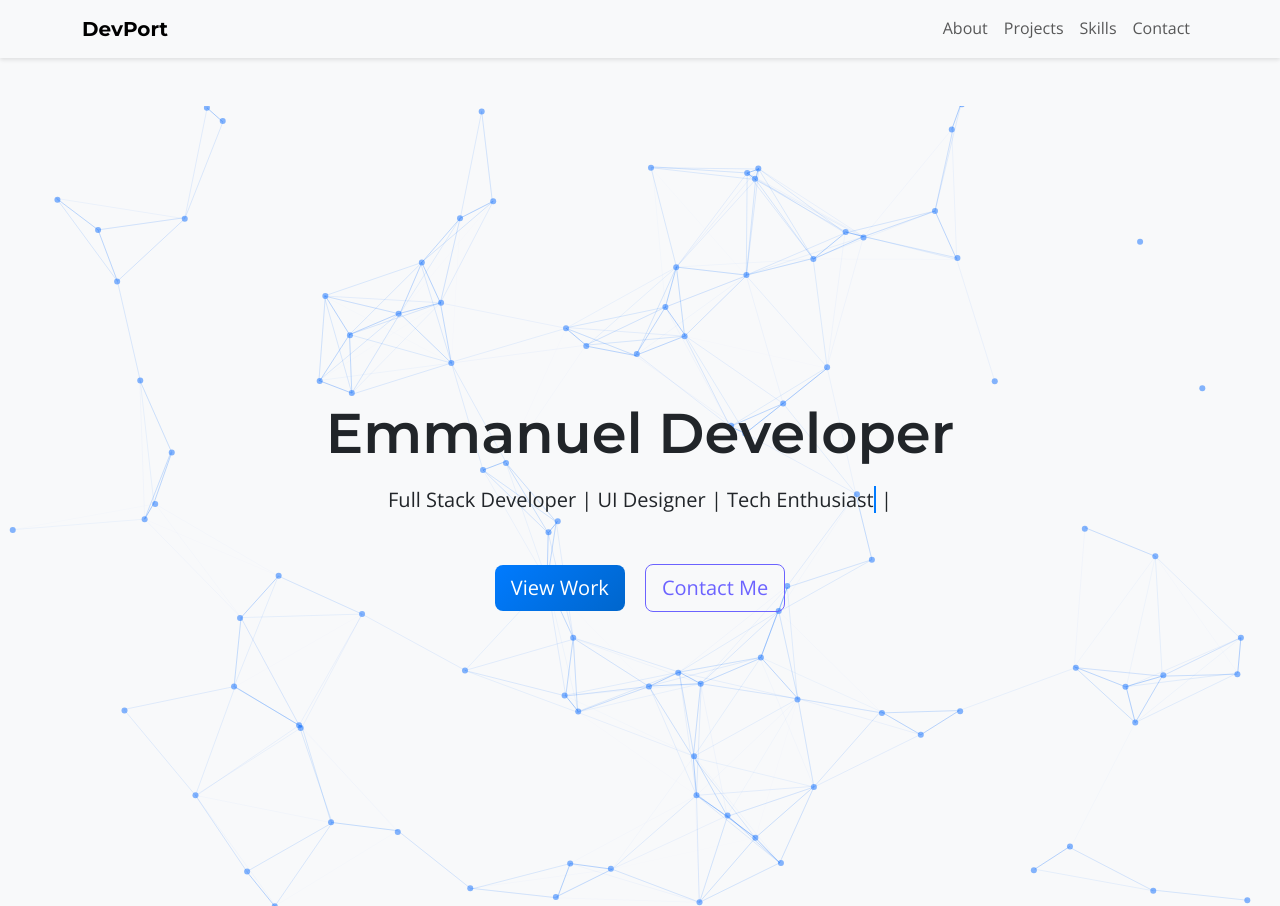
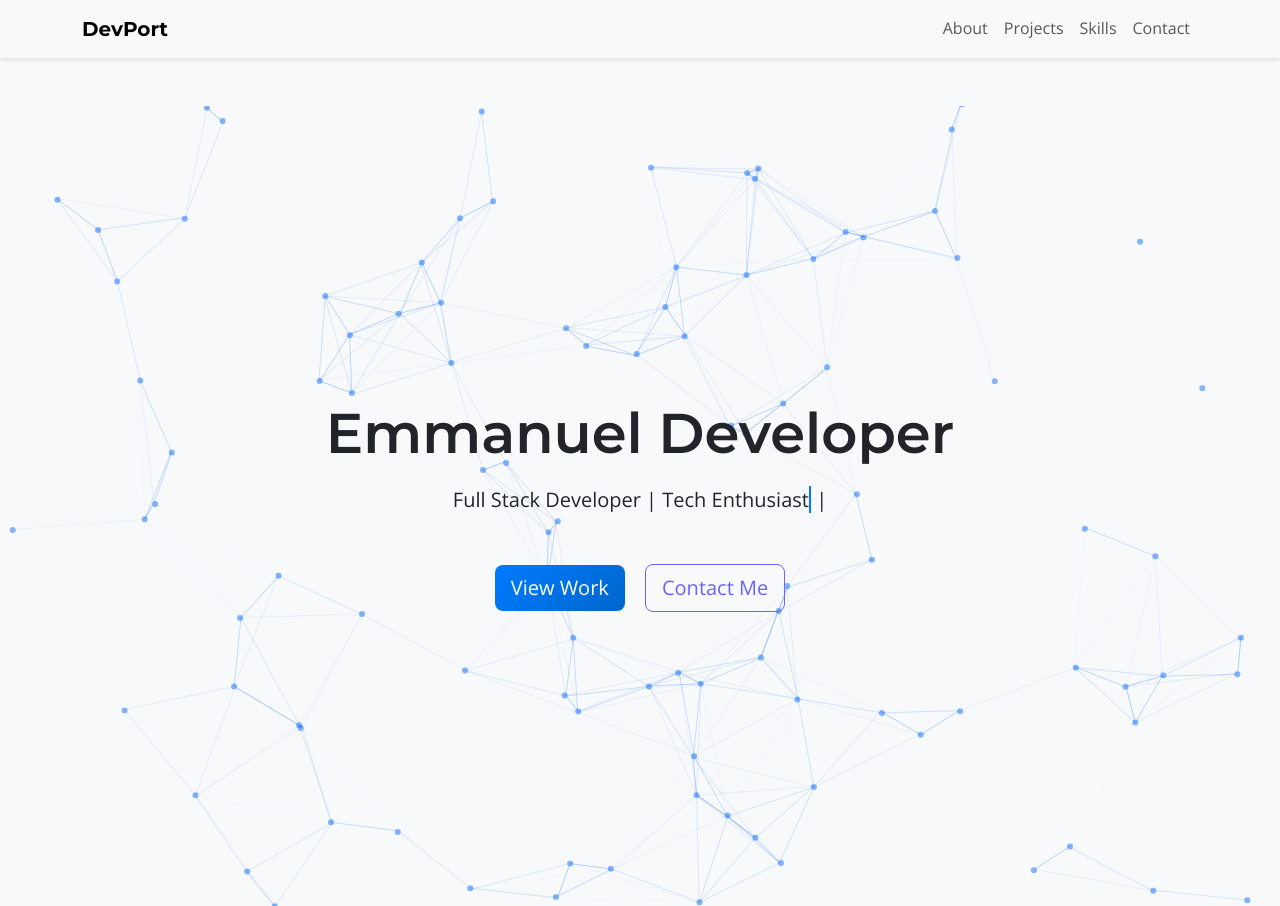
Before and after one commit to eko360k/eko360k.github.io, a plain HTML site: page index.html in a window 1280 px wide. Shown: the top 906 px of the page. Drawn offline with nearby package versions, Linux system fonts and the light colour scheme.

Commit message:
Removed ui designer

```diff
--- a/index.html
+++ b/index.html
@@ -40,7 +40,7 @@
             <div class="container text-center position-relative" style="z-index: 2;">
                 <h1 class="display-4 mb-3 animate__animated animate__fadeInDown">Emmanuel Developer</h1>
                 <p class="lead mb-4 animate__animated animate__fadeIn animate__delay-1s typing-container">
-                    <span class="typing-text">Full Stack Developer | UI Designer | Tech Enthusiast</span>
+                    <span class="typing-text">Full Stack Developer | Tech Enthusiast</span>
                     <span class="typing-cursor">|</span>
                 </p>
                 <div class="mt-4 animate__animated animate__fadeInUp animate__delay-2s">
```
